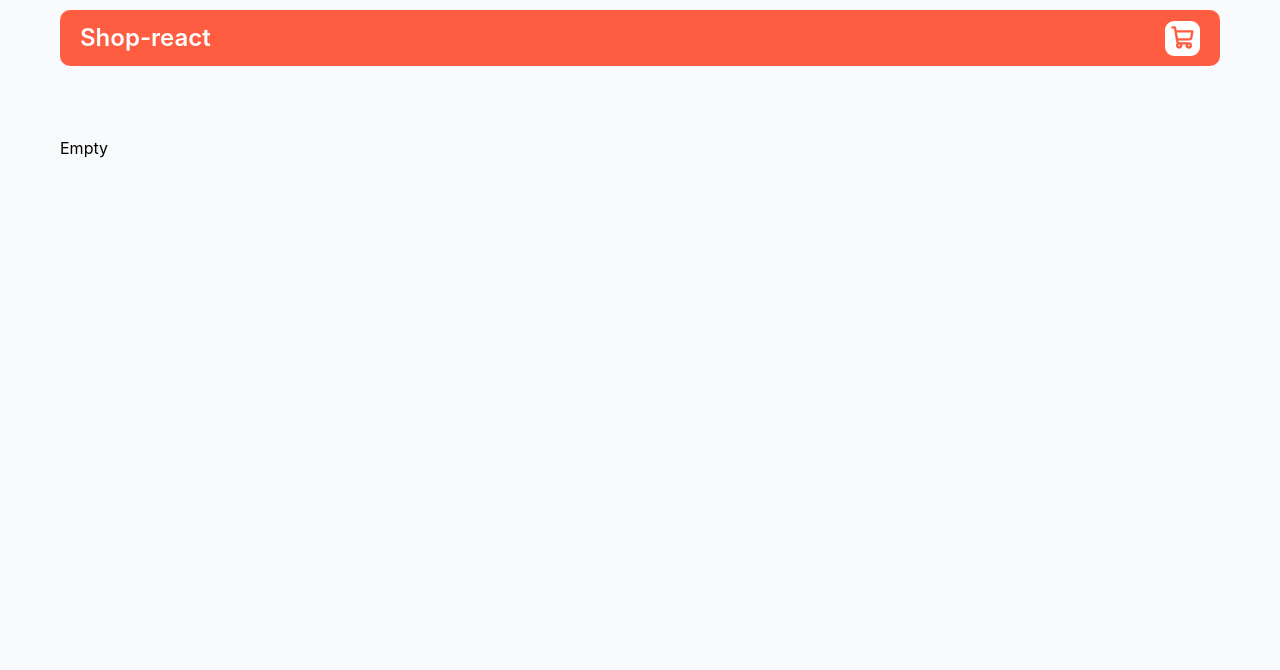
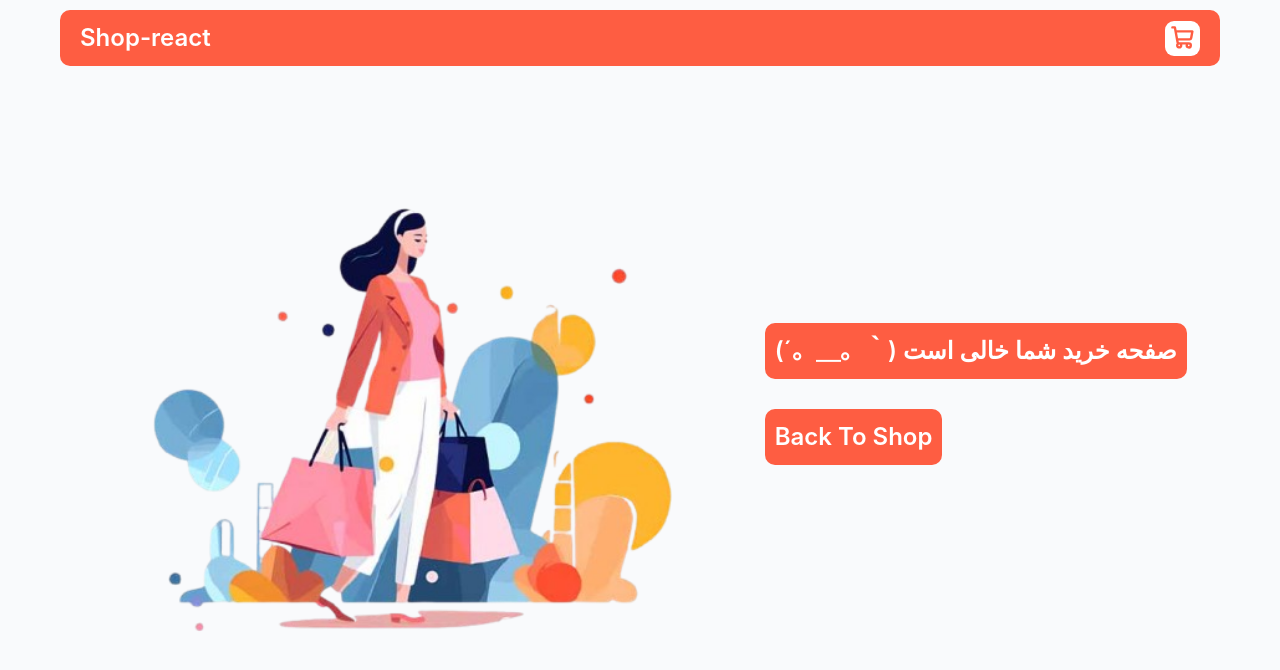
Before and after one commit to SamiraDorchalian/Redux-shop, a React (Vite) app: page /checkout in a window 1280 px wide. Shown: the top 670 px of the page. Built offline with nearby package versions, Linux system fonts and the light colour scheme.

Commit message:
create emptyPage

```diff
--- a/src/pages/CheckoutPage.jsx
+++ b/src/pages/CheckoutPage.jsx
@@ -1,10 +1,14 @@
 // import { useCart } from "../context/CartProvider";
+
 import { useSelector } from "react-redux";
+import { Link } from "react-router-dom";
 
 import BasketCard from "./../components/BasketCard";
 import BasketSidebar from "../components/BasketSidebar";
 
 import styles from "./CheckoutPage.module.css";
+
+import empty from "../images/image-checkout-empty.png";
 
 function CheckoutPage() {
   // const [state, dispatch] = useCart();
@@ -16,7 +20,13 @@ function CheckoutPage() {
   if (!state.itemsCounter) {
     return (
       <div className={styles.conatiner}>
-        <p>Empty</p>
+        <div className={styles.empty}>
+          <img src={empty} alt="empty" />
+          <div className={styles.text}>
+            <p> (´。＿。｀) صفحه خرید شما خالی است </p>
+            <Link to="/products">Back To Shop</Link>
+          </div>
+        </div>
       </div>
     );
   }
--- a/src/pages/CheckoutPage.module.css
+++ b/src/pages/CheckoutPage.module.css
@@ -6,6 +6,28 @@
   min-height: 1000px;
 }
 
+.empty {
+  display: flex;
+  align-items: center;
+  justify-content: space-between;
+}
+.empty img {
+  width:80%;
+  height: 100%;
+}
+.text p,
+.text a {
+  display: inline-block;
+  align-items: center;
+  text-align: end;
+  font-size: 1.5rem;
+  font-weight: 600;
+  background-color: #fe5d42;
+  color: #fff;
+  padding: 10px;
+  margin-bottom: 30px;
+  border-radius: 10px;
+}
 .products {
   width: 100%;
 }
```
Also changed, not shown: src/images/image-checkout-empty.png (added), src/images/page-not-found.png (added).
